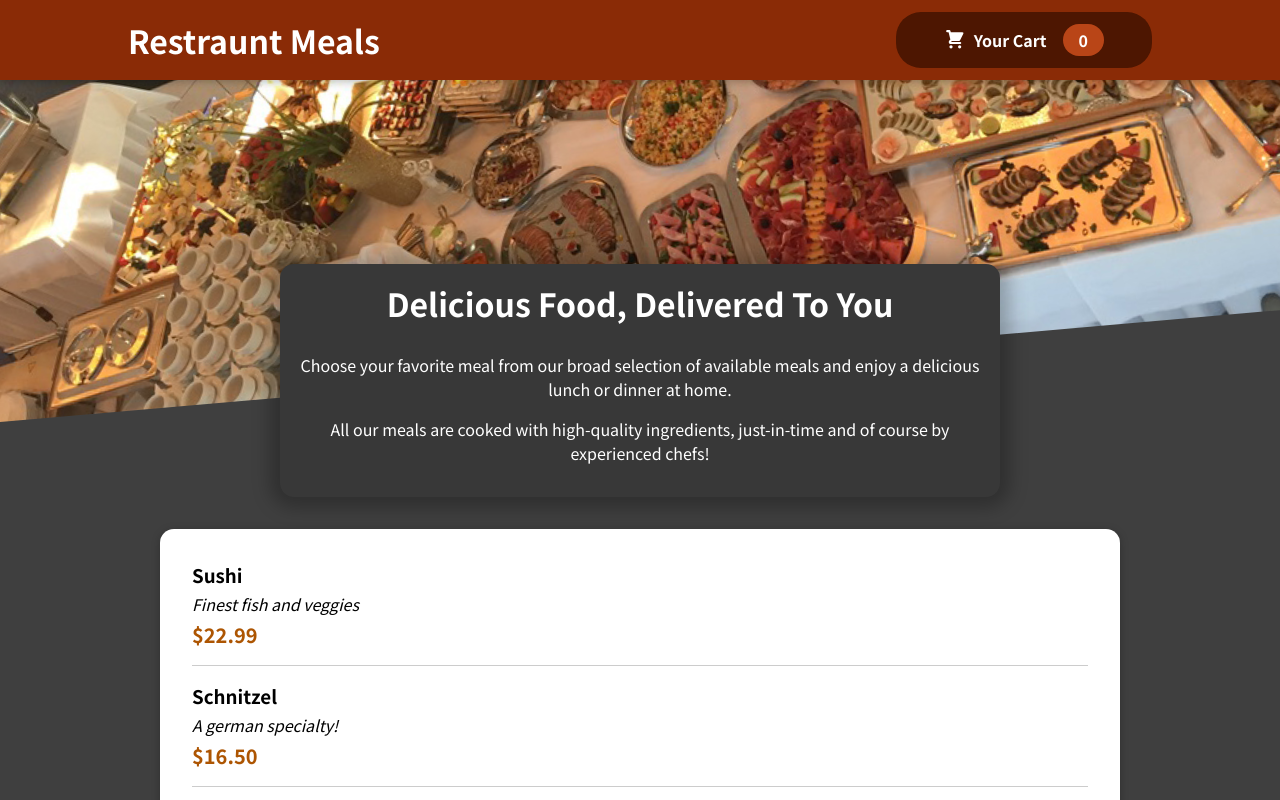
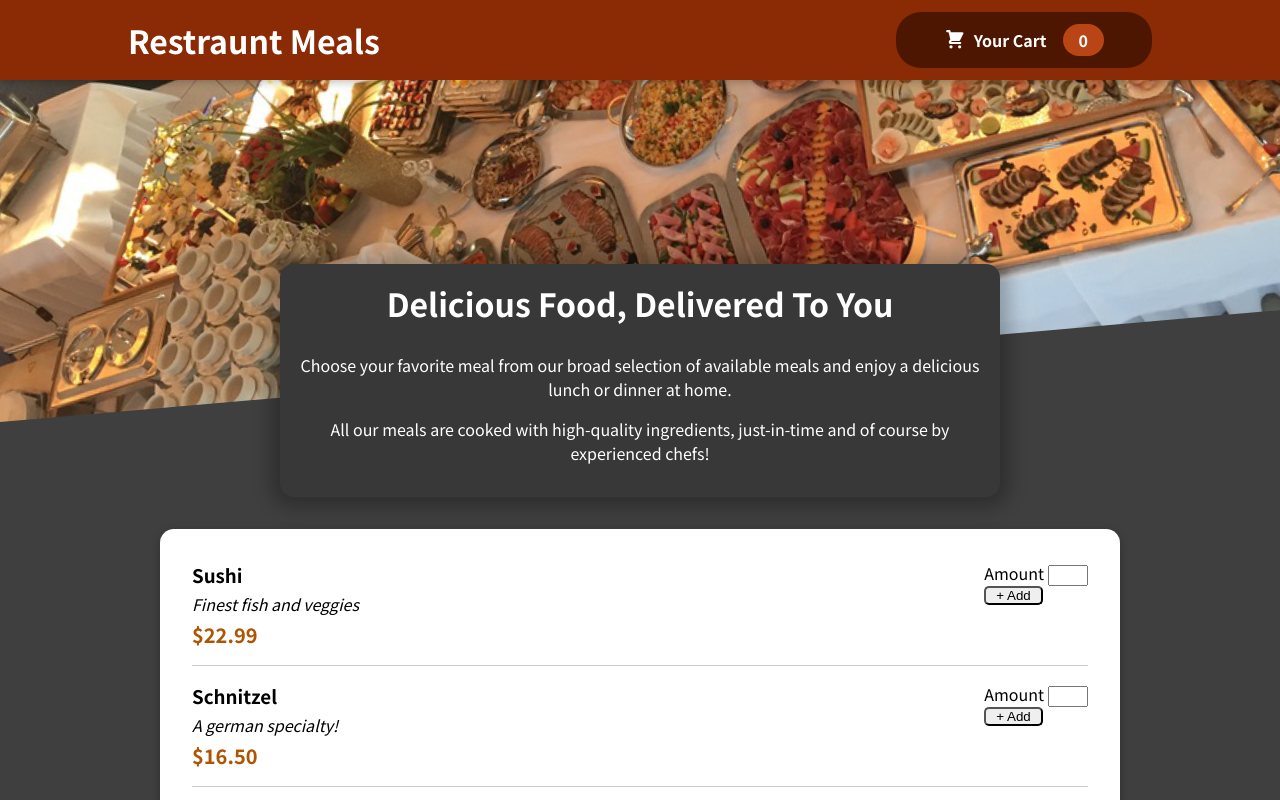
Before and after one commit to abhi4450/react-restaurant-app, a React (Create React App) app in the folder restaurant_project/: page / in a window 1280 px wide. Shown: the top 800 px of the page. Built offline with nearby package versions, Linux system fonts and the light colour scheme.

Commit message:
added MealItem form to to take amount as input for each meal item

```diff
--- a/restaurant_project/src/components/Meals/MealItem/MealItemForm.js
+++ b/restaurant_project/src/components/Meals/MealItem/MealItemForm.js
@@ -1,5 +1,11 @@
+import classes from "./MealItemForm.module.css"
 
-
-const MealItemForm = () => {};
+const MealItemForm = () => {
+    return <form>
+        <label htmlFor="amount" >Amount</label>
+        <input className={classes.input} type="number" id="amount" />
+        <button className={classes.button}>+ Add</button>
+    </form>
+};
 
 export default MealItemForm;
--- /dev/null
+++ b/restaurant_project/src/components/Meals/MealItem/MealItemForm.module.css
@@ -0,0 +1,12 @@
+
+.input {
+    width: 40px;
+    margin-left: 4px;
+    display: inline-block;
+}
+
+.button {
+    display: block;
+    border-radius: 5px;
+    padding: 0 10px;
+}
```
